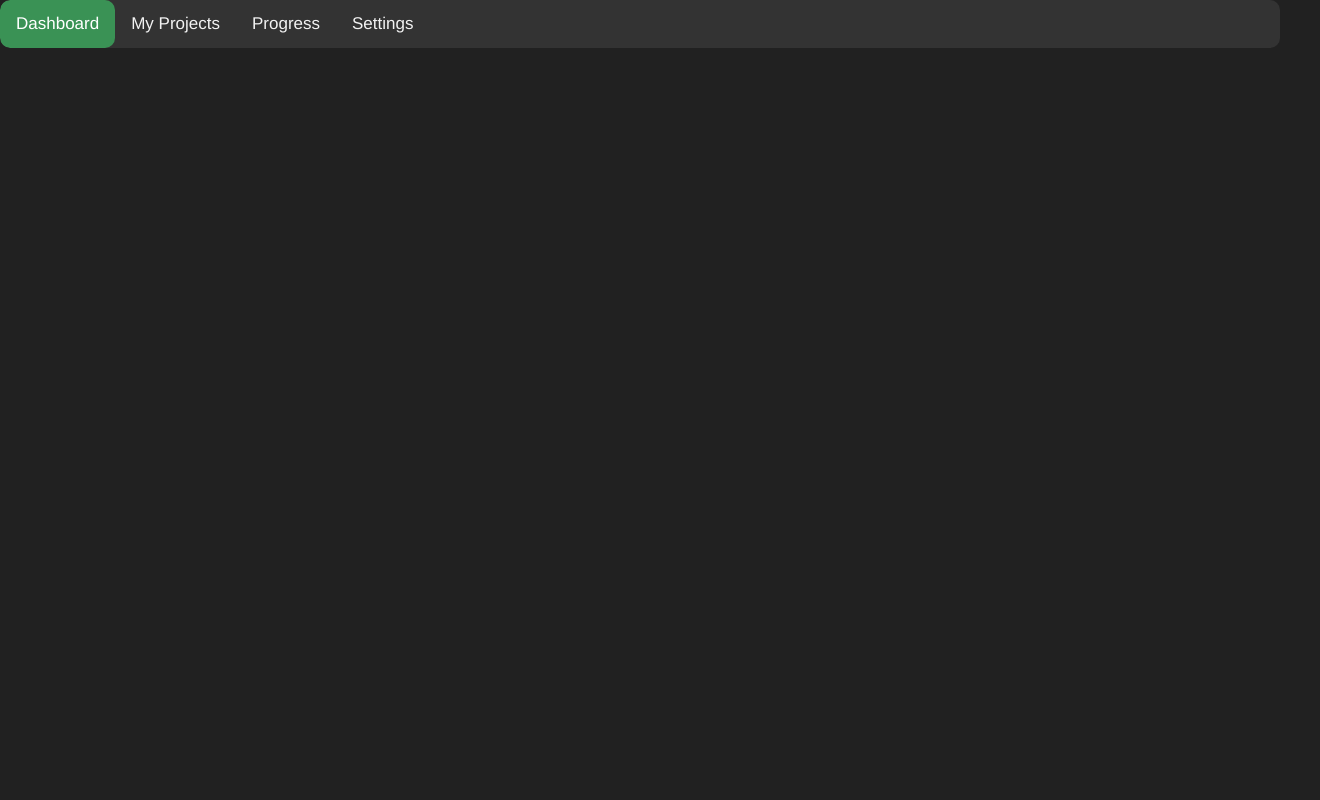
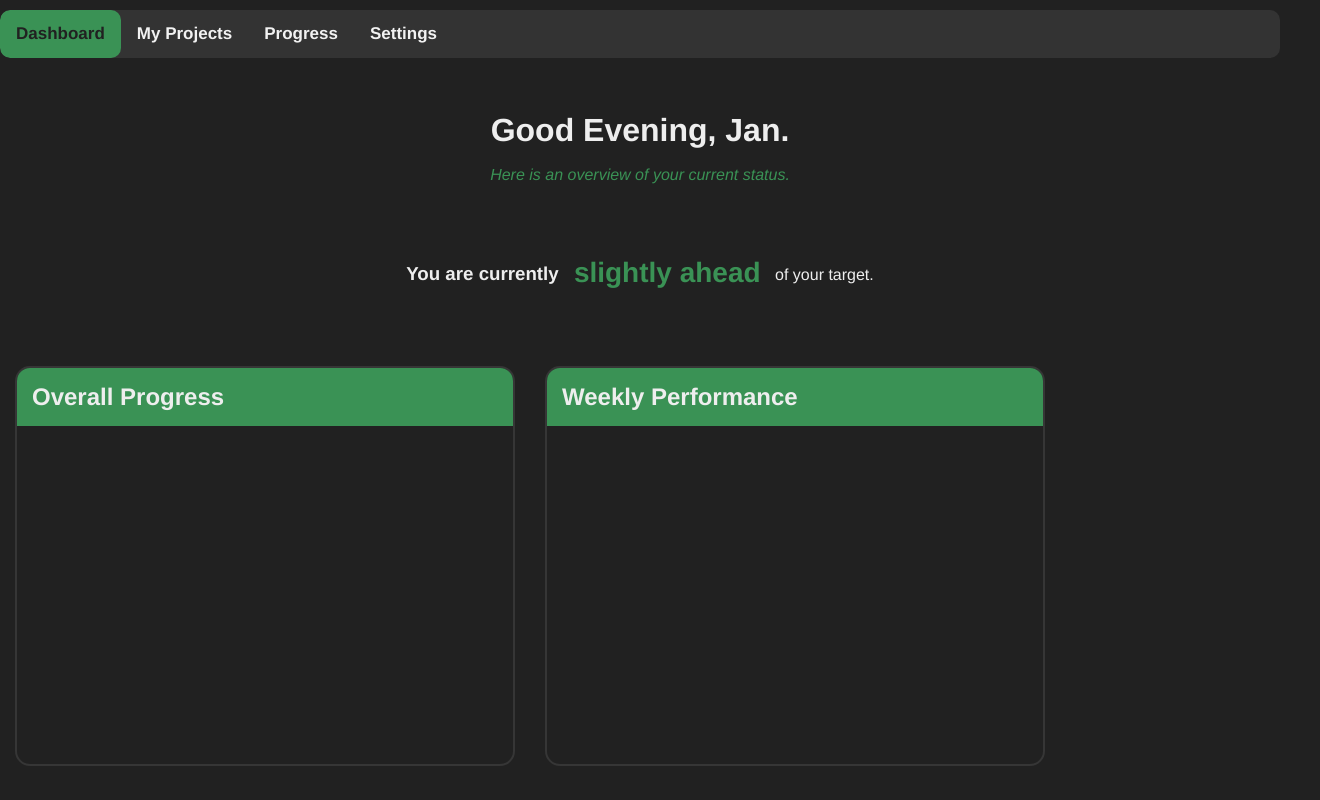
Before and after one commit to 5aliveR6/5aliveR6.github.io, a plain HTML site: page dash.html in a window 1280 px wide. Shown: the whole page, 1320 px wide, since content can reach past the window. Drawn offline with Linux system fonts and the light colour scheme.

Commit message:
dash work

```diff
--- a/dash.html
+++ b/dash.html
@@ -1,7 +1,7 @@
 <!DOCTYPE html>
 <html>
 <head>
-    <link href="https://5aliver6.github.io/resources/css/index.css" type="text/css" rel="stylesheet">
+    <link href="resources/css/dash.css" type="text/css" rel="stylesheet">
     <title>Wordtrackr - Dashboard</title>
 </head>
 <body>
@@ -13,5 +13,29 @@
         <a href="#settings">Settings</a>
       </div>
 
+    <div class="title">
+        <h1>Good Evening, Jan.</h1>
+            <br>
+                <p id="subtitle">Here is an overview of your current status.</p>
+                <br>
+                <div class="performancewriteout">
+                <h3>
+                    You are currently
+                    <h2 id="performance">slightly ahead</h2>
+                    of your target.
+                </h3>
+                </div>
+    </div>
+    <div class="StatsBoxBody">
+        <div class="StatsBox">
+            <h2 id="BoxTitle">Overall Progress</h2>
+                <br>
+        </div>
+        <div class="StatsBox">
+            <h2 id="BoxTitle">Weekly Performance</h2>
+                <br>
+        </div>
+    </div>
+
 </body>
 </html>
--- /dev/null
+++ b/resources/css/dash.css
@@ -0,0 +1,101 @@
+* {
+    font-family: Helvetica, Arial, sans-serif;
+	  text-align: center;
+    color: rgb(238, 238, 238);
+  }
+
+  body {
+    min-width:600px;
+    max-width:1320px;
+    margin: 0 auto;
+    background-color: #212121;
+  }
+
+  .title {
+    padding-top: 50px;
+    text-align: left;
+    line-height: 20%;
+  }
+
+  .title #performance {
+    font-size: 28px;
+    font-weight: 700;
+    vertical-align: -2px;
+    display: inline;
+    text-align: center;
+    margin: 0 10px;
+    color:rgb(58, 146, 85)
+  }
+
+  .title h3 {
+    display: inline;
+    text-align: center;
+  }
+
+  .performancewriteout {
+    margin: 75px;
+  }
+
+  #subtitle {
+    text-align: center;
+    font-style: italic;
+    color: rgb(58, 146, 85);
+  }
+
+.StatsBoxBody {
+  min-width: 1320px;
+}
+
+.StatsBox {
+  box-sizing: border-box;
+  margin: 15px;
+  max-height: 600px;
+  min-height: 400px;
+  min-width: 500px;
+  max-width: 500px;
+  border: 2px solid rgb(54, 54, 54);
+  border-radius: 15px;
+  float: left;
+}
+
+.StatsBox h2 {
+  background-color: rgb(58, 146, 85);
+  border-radius: 13px 13px 0 0;
+  margin-top: 0px;
+  padding-left: 15px;
+  padding-top: 15px;
+  padding-bottom: 15px;
+  text-align: left;
+}
+/* Topnav Bg */
+.topnav {
+  margin-top: 10px;
+    background-color: #333;
+    overflow: hidden;
+    border-radius: 10px;
+  }
+
+  /* Topnav Styling */
+  .topnav a {
+    font-weight: bold;
+    float: left;
+    color: #f2f2f2;
+    text-align: center;
+    padding: 14px 16px;
+    text-decoration: none;
+    font-size: 17px;
+  }
+
+  /* Topnav Hover */
+  .topnav a:hover {
+    background-color: #ddd;
+    color: #212121;
+    border-radius: 10px;
+  }
+
+  /* Topnav Color */
+  .topnav a.active {
+    background-color: rgb(58, 146, 85);
+    color: #212121;
+    border-radius: 10px;
+  }
--- a/resources/css/index.css
+++ b/resources/css/index.css
@@ -41,7 +41,11 @@
 }
 
 #LoginBox {
-  visibility: hidden;
+  max-width: 500px;
+  max-height: 250px;
+  margin: 0 auto;
+  border: solid 2px rgb(58, 146, 85);
+  border-radius: 15px;
 }
 
 /* Topnav Bg */
```
Also changed, not shown: index.html (+1 -1 lines).
